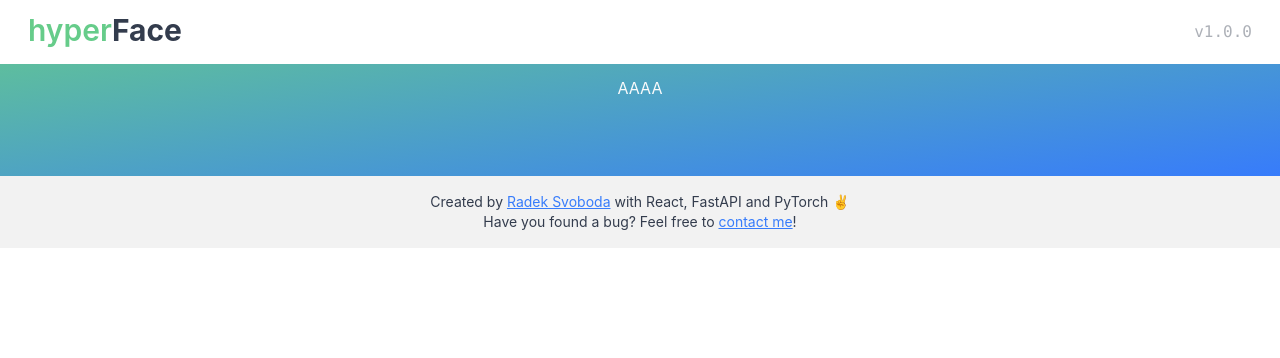
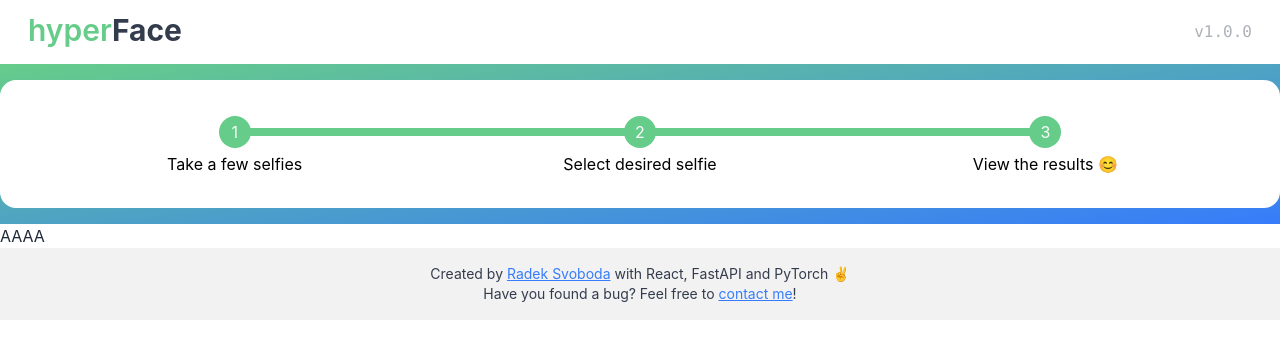
Before and after one commit to rasvob/hyperstyle-app, a React (Create React App) app in the folder hyperfei-frontend/: page /results in a window 1280 px wide. Shown: the top 358 px of the page. Built offline with nearby package versions, Linux system fonts and the light colour scheme.

Commit message:
Capture screen ready

```diff
--- a/hyperfei-frontend/package.json
+++ b/hyperfei-frontend/package.json
@@ -6,11 +6,13 @@
     "@testing-library/jest-dom": "^5.16.1",
     "@testing-library/react": "^12.1.2",
     "@testing-library/user-event": "^13.5.0",
+    "animate.css": "^4.1.1",
     "daisyui": "^1.21.0",
     "face-api.js": "^0.22.2",
     "qrcode.react": "^1.0.1",
     "react": "^17.0.2",
     "react-dom": "^17.0.2",
+    "react-hot-toast": "^2.2.0",
     "react-router-dom": "^6.2.1",
     "react-scripts": "5.0.0",
     "react-to-print": "^2.14.3",
--- a/hyperfei-frontend/src/App.js
+++ b/hyperfei-frontend/src/App.js
@@ -1,4 +1,5 @@
 import './App.css';
+import 'animate.css'
 import { MenuBar } from "./Components/MenuBar";
 import WebcamSetup from "./Components/WebcamSetup";
 import VideoCapture from './Components/VideoCapture';
@@ -6,19 +7,19 @@ import { Route, Routes, useLocation } from 'react-router-dom';
 import PhotoGrid from './Components/PhotosGrid';
 import HeroPage from './Components/HeroPage';
 import Footer from './Components/Footer';
-
+import ResultsScreen from './Components/ResultsScreen';
+import { Toaster } from "react-hot-toast";
 
 export default function App() {
   return (
      <div data-theme='emerald'>
+        <Toaster position="top-center"/>
         <MenuBar />
-
-
         <Routes>
           <Route path='/' element={<HeroPage />} />
           <Route path='/capture' element={<VideoCapture />} />
           <Route path='/photos' element={<PhotoGrid />} />
-          <Route path='/result' element={<PhotoGrid />} />
+          <Route path='/results' element={<ResultsScreen />} />
         </Routes>
         <Footer />
       </div>
--- a/hyperfei-frontend/src/Components/HeroPage.js
+++ b/hyperfei-frontend/src/Components/HeroPage.js
@@ -5,18 +5,21 @@ export default function HeroPage() {
         <div className="hero min-h-screen bg-gradient-to-br from-primary to-secondary">
             <div className="text-center hero-content text-neutral-content">
                 <div className="">
-                    <h1 className="mb-5 text-7xl font-bold">
+                    <h1 className="mb-5 text-7xl font-bold animate__animated animate__zoomInLeft animate__slow">
                             hyperFace
                     </h1>
-                    <p className="">
-                        Have you ever wondered how would you look like in Pixar or Disney movies? No? Really? Really?! <br/> Who are you trying to trick? <span className="font-bold">Of course you have!</span>
-                    </p>
+                    <div className="animate__animated animate__zoomInRight animate__slow">
+                        <p className="">
+                            Have you ever wondered how would you look like in Pixar or Disney movies? No? Really? Really?! <br/> Who are you trying to trick? <span className="font-bold">Of course you have!</span>
+                        </p>
 
-                    <p> And here comes the Hyperstyle app for a resque because <span className="font-light">*surprise*</span> it let's you to do exactly this.</p>
+                        <p> And here comes the Hyperstyle app for a resque because <span className="font-light">*surprise*</span> it let's you to do exactly this.</p>
 
-                    <p>Hyperstyle is an app which utilizes deep learning techniques for the style-transfer of a selfie photos.</p>
+                        <p>Hyperstyle is an app which utilizes deep learning techniques for the <span className="font-bold">style-transfer</span> of a <span className="font-bold">selfie</span> photos.</p>
 
-                    <Link to='/capture' className="btn btn-primary mt-6">Let's try it out!</Link>
+                        <Link to='/capture' className="btn btn-primary mt-6 animate__animated animate__pulse animate__slow animate__infinite animate__delay-2s">Let's try it out!</Link>
+                    </div>
+
                 </div>
             </div>
         </div>
--- a/hyperfei-frontend/src/Components/MenuBar.js
+++ b/hyperfei-frontend/src/Components/MenuBar.js
@@ -1,10 +1,25 @@
-import { videoCaptureState } from "../DAL/DataStore";
-import { useRecoilState } from "recoil";
+import { useState, useEffect } from "react";
 import { Link, useLocation } from "react-router-dom";
 
 export const MenuBar = () => {
-    const [videoState, setVideoCaptureState] = useRecoilState(videoCaptureState);
     const {pathname} = useLocation();
+    const [progressStep, setProgressStep] = useState(0);
+
+    useEffect(() => {
+        switch (pathname) {
+            case '/capture':
+                setProgressStep(0);
+                break;
+            case '/photos':
+                setProgressStep(1);
+                break;
+            case '/results':
+                setProgressStep(2);
+                break;
+            default:
+                setProgressStep(0);
+        }
+    }, [pathname])
 
     if (pathname === '/') {
         return null;
@@ -12,7 +27,7 @@ export const MenuBar = () => {
 
     return (
     <div>
-        <header className="z-50 navbar w-full bg-white px-7 fixed text-base-content flex justify-between items-center">
+        <header className="navbar w-full bg-white px-7 text-base-content flex justify-between items-center">
                 <div className="inline-block mb-1">
                     <Link to='/'>
                     <span className="text-3xl text-primary font-semibold">
@@ -28,8 +43,16 @@ export const MenuBar = () => {
                 <p className="font-mono opacity-40">v1.0.0</p>
         </header>
 
-        <div className="hero h-44 bg-gradient-to-br from-primary to-secondary text-primary-content">
-            AAAA
+        <div className="h-40 bg-gradient-to-br from-primary to-secondary text-primary-content flex items-center">
+            <div className="card bg-white text-primary-content mx-auto container">
+                <div className="card-body text-black">
+                <ul className="w-full steps">
+                    <li className={`step ${progressStep >= 0 ? 'step-primary' : ''}`}>Take a few selfies</li>
+                    <li className={`step ${progressStep >= 1 ? 'step-primary' : ''}`}>Select desired selfie</li>
+                    <li className={`step ${progressStep >= 2 ? 'step-primary' : ''}`}>View the results 😊</li>
+                </ul>
+                </div>
+            </div>
         </div>
     </div>
     );
--- a/hyperfei-frontend/src/Components/PhotosGrid.js
+++ b/hyperfei-frontend/src/Components/PhotosGrid.js
@@ -1,5 +1,5 @@
 import { useState, useRef, forwardRef } from "react";
-import { Link } from "react-router-dom";
+import { Link, useNavigate } from "react-router-dom";
 import { useRecoilState } from "recoil";
 import { getActiveRoute, postSelectedImage, postSelectedImageFake, postSelectedImageFail } from "../DAL/APIGateway";
 import { videoCaptureState, selectedImageState } from "../DAL/DataStore";
@@ -78,6 +78,8 @@ const PhotoGrid = () => {
     const [resImgSketch, setResImgSketch] = useState(null);
     const [resImgDisney, setResImgDisney] = useState(null);
 
+    const navigate = useNavigate();
+
     const selectImage = (e, idx) => {
         e.preventDefault();
         console.log(selectedImage);
@@ -99,8 +101,6 @@ const PhotoGrid = () => {
         }
     }
 
-    console.log(videoState);
-
     return (
         <div className="container mx-auto">
             <div className="grid grid-cols-5 gap-6 justify-items-center my-6">
@@ -118,6 +118,7 @@ const PhotoGrid = () => {
             <Link className="btn btn-error" to="/">Go back</Link>
             <div>
                 <button className="btn btn-primary my-4" onClick={apiCall}>API Call</button>
+                <button className="btn btn-primary my-4" onClick={(e) => {navigate('/results')}}>Results</button>
             </div>
 
             <Example ></Example>
--- /dev/null
+++ b/hyperfei-frontend/src/Components/ResultsScreen.js
@@ -0,0 +1,6 @@
+
+export default function ResultsScreen() {
+    return (
+        <p>AAAA</p>
+    );
+}
--- a/hyperfei-frontend/src/index.js
+++ b/hyperfei-frontend/src/index.js
@@ -16,6 +16,7 @@ import {
 import './index.css';
 import App from './App';
 import reportWebVitals from './reportWebVitals';
+import { Toaster } from "react-hot-toast";
 
 
 const rootElement = document.getElementById("root");
```
Also changed, not shown: hyperfei-frontend/src/Components/VideoCapture.js (+33 -45 lines), 1 other file (tests, documents, lock files or other folders).
